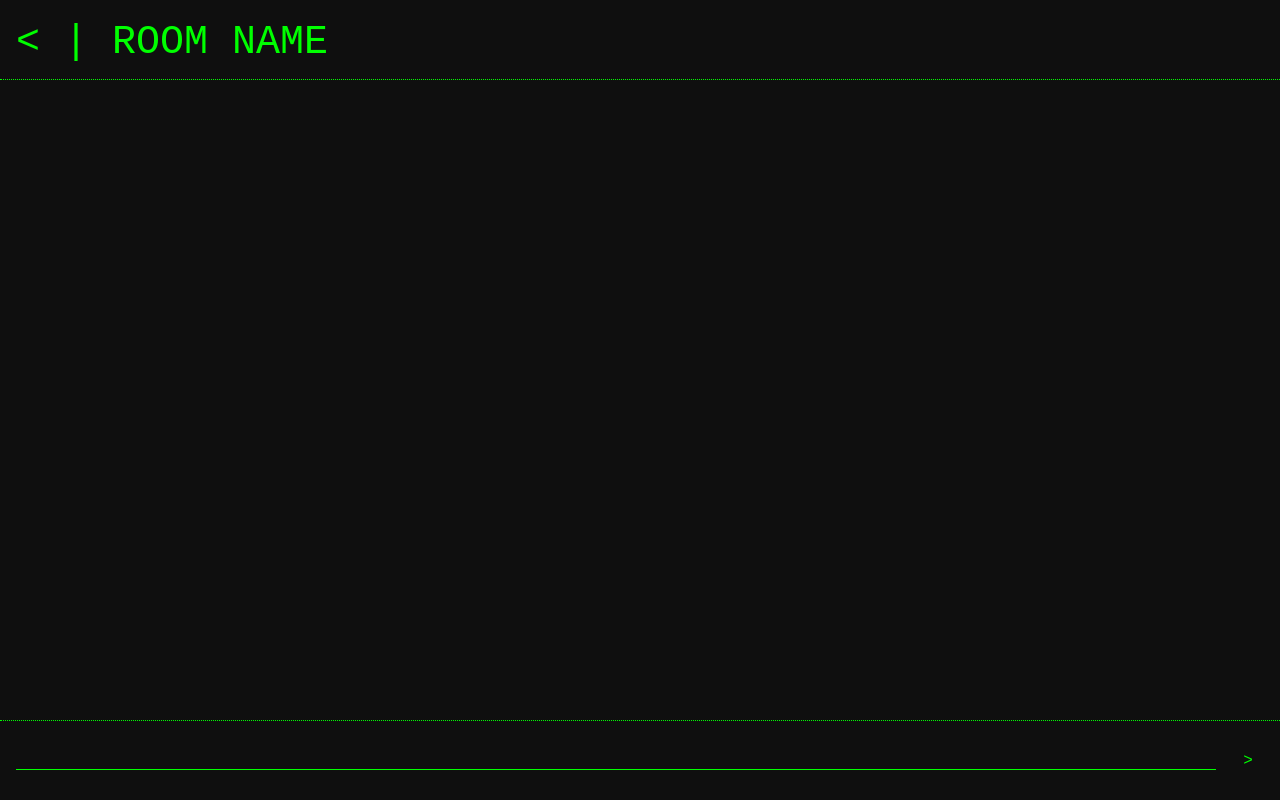
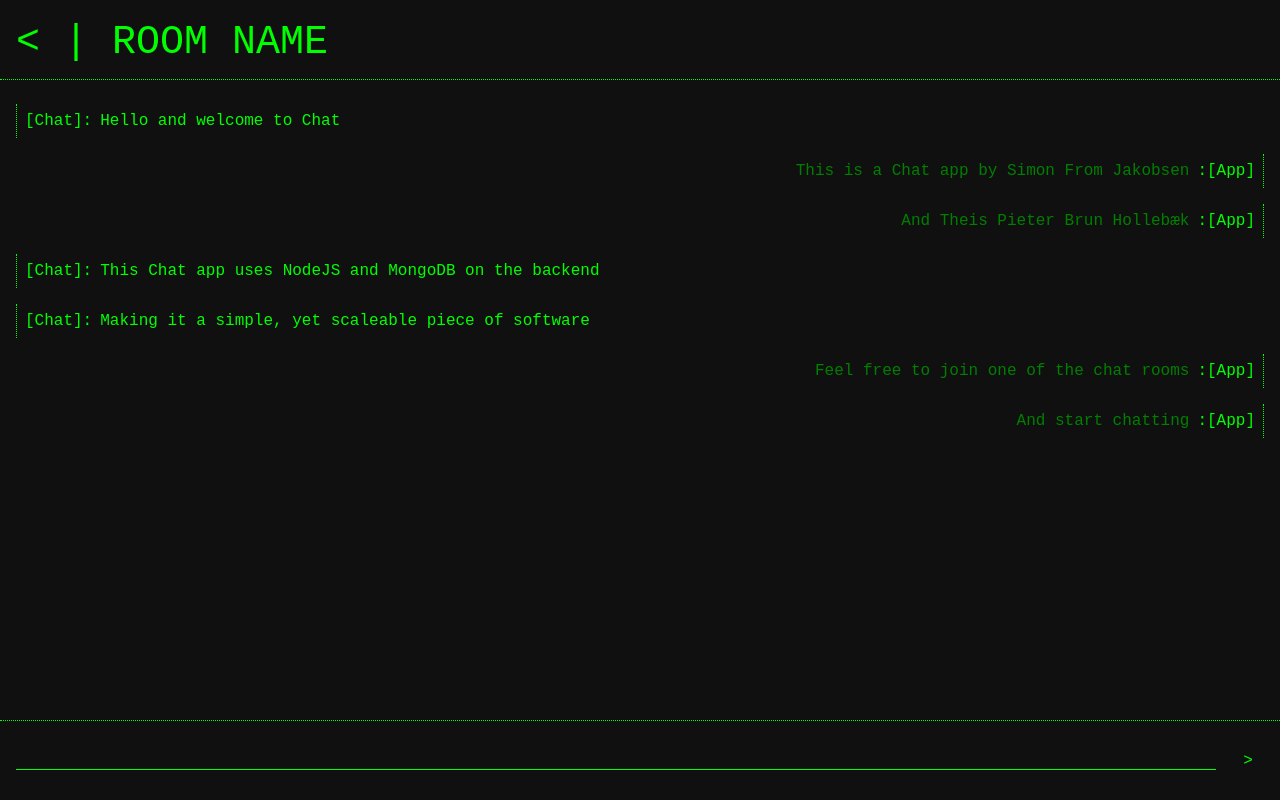
Before and after one commit to SimonFJ20/ChatAppNotSwift, a website: page public/mobile/chat.html in a window 1280 px wide. Drawn offline with Linux system fonts and the light colour scheme.

Commit message:
room ui fix

```diff
--- a/public/mobile/chat.html
+++ b/public/mobile/chat.html
@@ -12,7 +12,13 @@
         <p> <a href="room.html">&lt;</a> | ROOM NAME</p>
     </div>
     <div id="chat-container" class="container">
-
+        <p class="chat left" username="Chat">Hello and welcome to Chat</p>
+        <p class="chat right" username="App">This is a Chat app by Simon From Jakobsen</p>
+        <p class="chat right" username="App">And Theis Pieter Brun Hollebæk</p>
+        <p class="chat left" username="Chat">This Chat app uses NodeJS and MongoDB on the backend</p>
+        <p class="chat left" username="Chat">Making it a simple, yet scaleable piece of software</p>
+        <p class="chat right" username="App">Feel free to join one of the chat rooms</p>
+        <p class="chat right" username="App">And start chatting</p>
     </div>
     <div class="toolbar bottom">
         <input>
--- a/public/mobile/style.css
+++ b/public/mobile/style.css
@@ -1,6 +1,8 @@
 :root {
-    --primary-400: #0F0;
-    --accent-900: #0f0f0f;
+    --primary-200: rgb(0, 127, 0);
+    --primary-300: rgb(0, 222, 0);
+    --primary-400: rgb(0, 255, 0);
+    --accent-900: rgb(16, 16, 16);
 }
 
 ::selection {
@@ -39,6 +41,7 @@ a:hover {
     flex-direction: column;
     width: 100vw;
     height: 80vh;
+    padding: 1em;
     background-color: var(--accent-900);
     border-top: none;
 }
@@ -91,9 +94,58 @@ button.submit {
     width: 2em;
     height: 2em;
 }
-button.room {
-    height: 2em;
+
+.chat {
+    padding: 1em 0;
 }
+.chat::before,
+.chat::after {
+    padding: 0.5em 0.5em;
+}
+.chat.left {
+    text-align: left;
+}
+.chat.left::before {
+    content: "[" attr(username) "]:";
+    border-left: 1px dotted var(--primary-400);
+}
+.chat.right {
+    text-align: right;
+    color: var(--primary-200);
+}
+.chat.right::after {
+    content: ":[" attr(username) "]";
+    color: var(--primary-400);
+    border-right: 1px dotted var(--primary-400);
+}
+
+.room {
+    padding: 0.5em;
+    font-size: 1.125rem;
+    word-break: break-all;
+}
+.room:hover {
+    background-color: var(--primary-300);
+    color: var(--accent-900);
+}
+.room.active {
+    background-color: var(--primary-400);
+    color: var(--accent-900);
+}
+
+.room::before {
+    content: "~ "
+}
+.room.active::before {
+    content: "# "
+}
+.room.alert::before {
+    content: "! "
+}
+.room:hover::before {
+    content: "> "
+}
+
 button:hover {
     background-color: #0F0;
     color: #0f0f0f;
```
Also changed, not shown: 1 other file.
